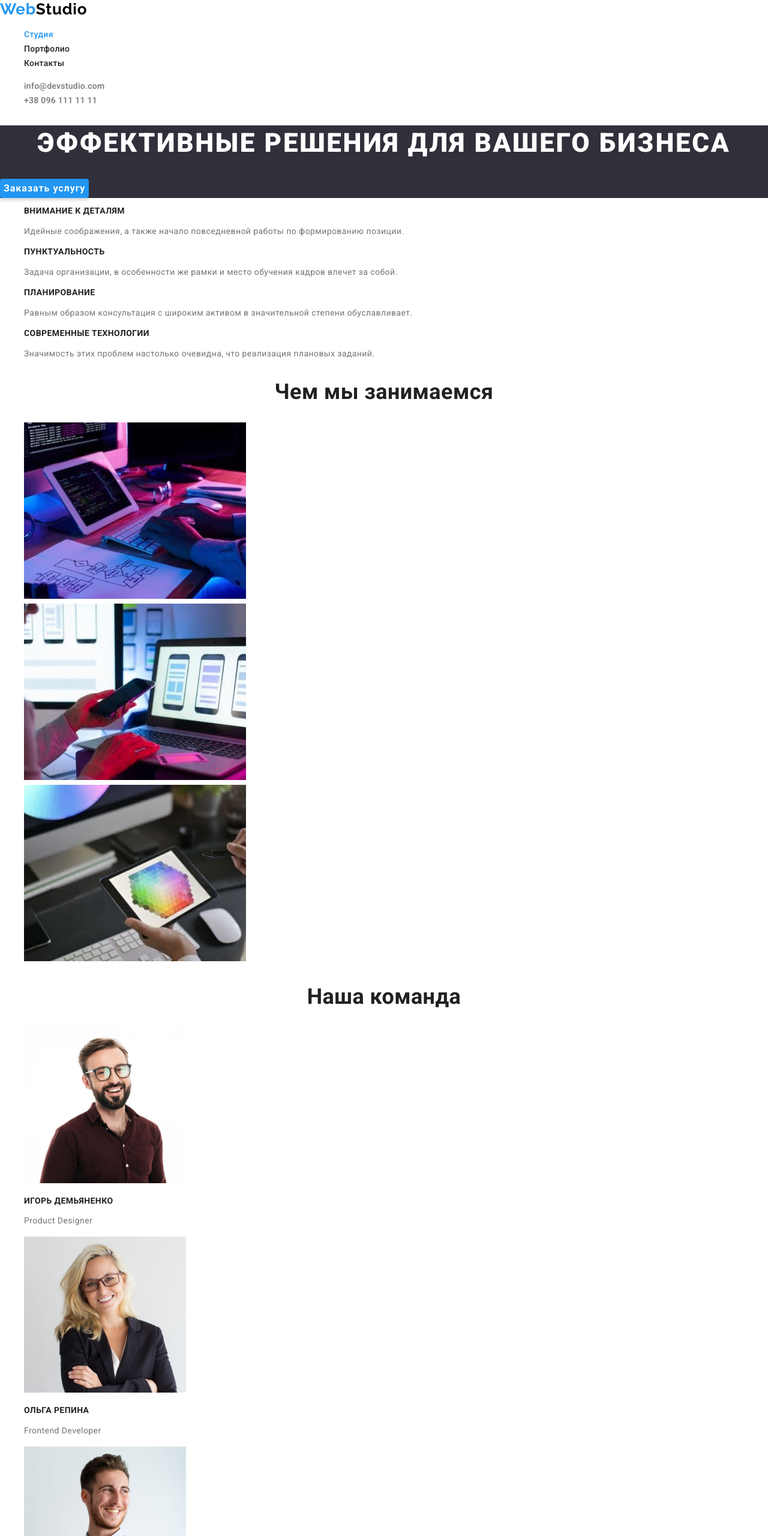
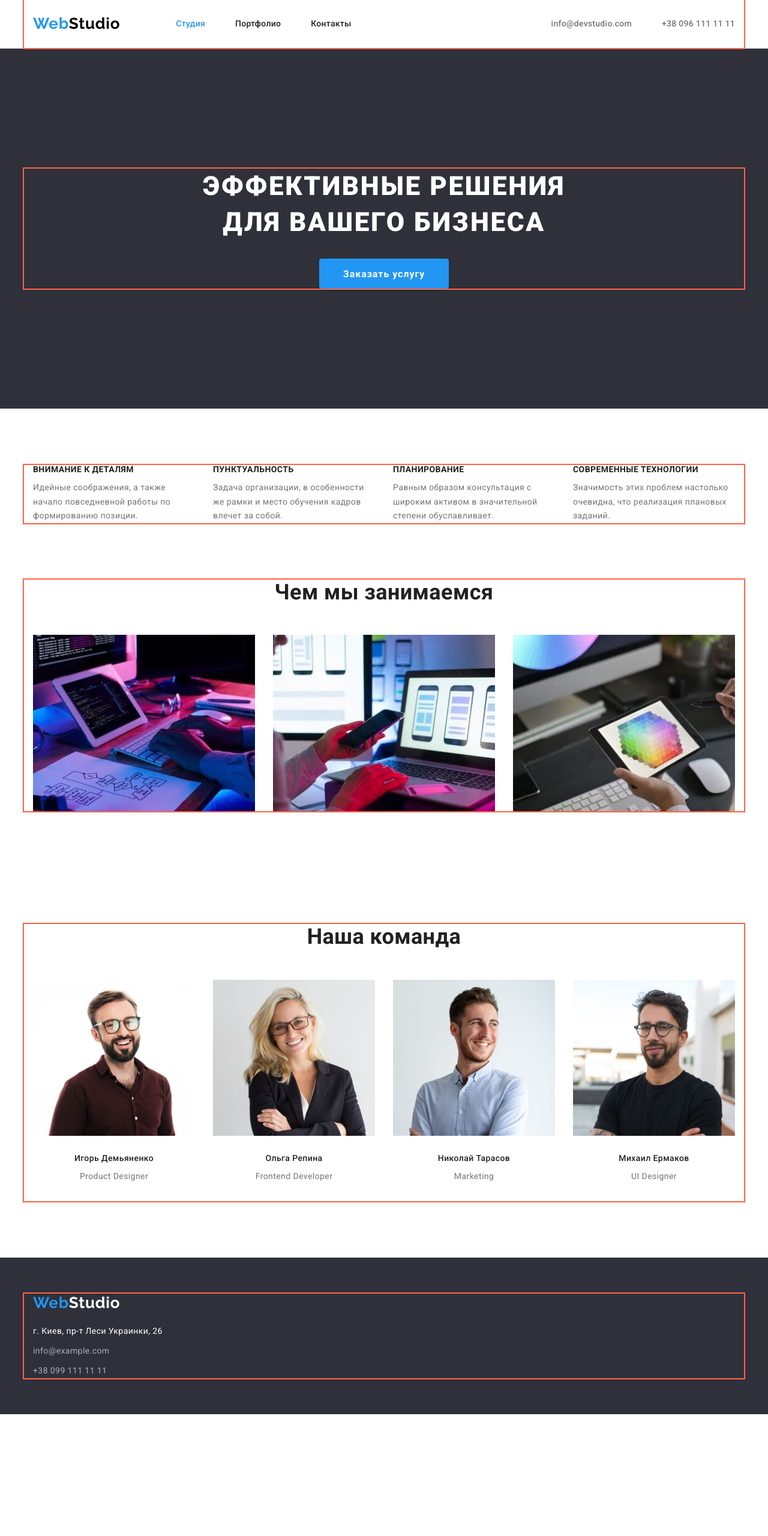
Before and after one commit to Iriskas/goit-markup-hw-03, a plain HTML site: page index.html in a window 1280 px wide. Shown: the top 2560 px of the page at 60% size. After the commit the page ends 2357 px from the top, so only its background shows below. Drawn offline with nearby package versions, Linux system fonts and the light colour scheme.

Commit message:
сделала дз-3 первой странице

```diff
--- a/css/styles.css
+++ b/css/styles.css
@@ -6,18 +6,21 @@
   --accent-color: #2196f3;
   --secondary-accent-color: #188ce8;
   --logo-color: #000000;
+  --adres-link-color: rgba(255, 255, 255, 0.6);
 
   --border-bg-color: #2f303a;
   --section-team-bg-color: #f5f4fa;
 }
 
 /*Global styles*/
-
+img {
+  display: block;
+}
 body {
+  font-family: 'Roboto', sans-serif;
   background-color: var(--main-light-color);
   color: var(--main-font-color);
 
-  font-family: 'Roboto', sans-serif;
   font-weight: 400;
   font-size: 14px;
   line-height: 1.71;
@@ -25,35 +28,97 @@ body {
   margin: 0;
 }
 
+.container {
+  width: 1200px;
+  padding-left: 15px;
+  padding-right: 15px;
+  margin: 0 auto;
+
+  outline: 2px solid tomato;
+}
+.section {
+  padding-top: 94px;
+  padding-bottom: 94px;
+}
+.hang-list {
+  display: flex;
+  column-gap: 30px;
+}
+.hang-item {
+  max-width: 270px;
+}
+.section-work {
+  padding-top: 0;
+}
+.work-list {
+  display: flex;
+  column-gap: 30px;
+}
 .section-title {
+  margin-top: 0;
+  margin-bottom: 50px;
   font-weight: 700;
   font-size: 36px;
   line-height: 1.17;
   text-align: center;
   color: var(--secondory-font-color);
 }
+.section-team {
+  background-color: var(--section-team-bg-color);
+}
+.team-list {
+  display: flex;
+  column-gap: 30px;
+}
 .title {
+  margin-top: 0;
+  margin-bottom: 10px;
   font-weight: 700;
   font-size: 14px;
   line-height: 1.14;
+  color: var(--secondory-font-color);
+}
+.title-foto {
+  font-weight: 500;
+  text-align: center;
+  margin-bottom: 10px;
+}
+.item-title {
   text-transform: uppercase;
-  color: var(--secondory-font-color);
+}
+.item-title-text {
+  margin-top: 0;
+  margin-bottom: 0;
+  text-align: left;
+}
+.title-team {
+  padding: 30px 20px;
+}
+
+.item-foto {
+  margin-top: 0;
+  margin-bottom: 0;
+  text-align: center;
 }
 
 .link,
 .text {
   text-decoration: none;
-  color: inherit;
 }
-
+.link {
+  display: block;
+}
 .list {
   list-style: none;
+  margin: 0;
+  padding: 0;
 }
 
 .button {
-  border-color: transparent;
+  border: 1px solid transparent;
   cursor: pointer;
   border-radius: 4px;
+  font-family: inherit;
 }
 
 .visually-hidden {
@@ -73,7 +138,23 @@ body {
 /* Site Studio */
 
 /* Heder Шапка for page Studio & Portfolio */
-
+.page-header {
+  /*padding-top: 24px;
+  padding-bottom: 25px; */
+  border-bottom: 1px solid #ececec;
+}
+.page-header .container {
+  display: flex;
+  align-items: center;
+}
+.page-nav {
+  display: flex;
+}
+.header-logo {
+  padding-top: 24px;
+  padding-bottom: 25px;
+  margin-right: 93px;
+}
 .logo,
 .web {
   font-family: 'Raleway', sans-serif;
@@ -88,9 +169,28 @@ body {
 .web {
   color: var(--accent-color);
 }
+.nav,
+.contact {
+  display: flex;
+  column-gap: 50px;
+}
+.contact {
+  margin-left: auto;
+}
+/*.nav-item:not(:last-child),
+.contact-item:not(:last-child) {
+  margin-right: 50px;
+} */
+
+/* Или такой вариант + сосед (.contact .item + .item - сосед+сосед )
+.nav-item + .nav-item {
+margin-left: 50px;
+} */
 
 .nav-link,
 .contact-link {
+  padding-top: 32px;
+  padding-bottom: 32px;
   font-weight: 500;
   font-size: 14px;
   line-height: 1.14;
@@ -107,6 +207,7 @@ body {
 .contact-link:focus {
   color: var(--accent-color);
 }
+
 .contact-link {
   color: var(--main-font-color);
 }
@@ -117,15 +218,20 @@ body {
 
 /*  Section Hero */
 .hero {
+  padding-top: 200px;
+  padding-bottom: 200px;
   background-color: var(--border-bg-color);
+  text-align: center;
 }
+
 .hero-title {
+  margin: 0 auto 30px;
   font-weight: 900;
   font-size: 44px;
   line-height: 1.36;
-  text-align: center;
   letter-spacing: 0.06em;
   text-transform: uppercase;
+  max-width: 696px;
 
   color: var(--main-light-color);
 }
@@ -134,11 +240,10 @@ body {
   font-weight: 700;
   font-size: 16px;
   line-height: 1.88;
-  display: flex;
-  align-items: center;
-  text-align: center;
   letter-spacing: 0.06em;
-  border: none;
+  padding: 10px 32px;
+  min-width: 216px;
+  height: 50px;
   background-color: var(--accent-color);
   color: var(--main-light-color);
   box-shadow: 0px 4px 4px rgba(0, 0, 0, 0.15);
@@ -151,7 +256,15 @@ body {
 
 /* Footer Подвал  for Studio & Portfolio */
 .footer {
+  padding: 60px 0;
   background-color: var(--border-bg-color);
+}
+.footer-logo {
+  margin-bottom: 20px;
+}
+.adres-mail,
+.adres-tel {
+  margin-top: 9px;
 }
 .studio,
 .adres .text {
@@ -159,7 +272,6 @@ body {
 }
 .adres .text,
 .adres .link {
-  font-family: 'Roboto', sans-serif;
   font-style: normal;
   font-weight: 400;
   font-size: 14px;
@@ -167,7 +279,7 @@ body {
 }
 
 .adres .link {
-  color: rgba (255, 255, 255, 0.6);
+  color: var(--adres-link-color);
 }
 
 .adres .link:hover,
@@ -178,12 +290,12 @@ body {
 /*Page Portfolio, Main page */
 
 .filter-button {
-  font-family: Roboto;
   font-weight: 500;
   font-size: 16px;
   line-height: 1.63;
   text-align: center;
   letter-spacing: 0.03em;
+  padding: 6px 22px;
   background-color: var(--section-team-bg-color);
   color: var(--secondory-font-color);
 }
@@ -204,6 +316,8 @@ body {
 /* Карточки Cards */
 
 .cards-title {
+  margin-top: 0;
+  margin-bottom: 4px;
   font-weight: 700;
   font-size: 18px;
   line-height: 2;
@@ -212,6 +326,8 @@ body {
 }
 
 .card-text {
+  margin-top: 0;
+  margin-bottom: 0;
   font-size: 16px;
   line-height: 1.88;
 }
@@ -232,3 +348,12 @@ body {
  между секциями-без пробелов
  margin-top:0;
 */
+
+/* Можно обнулить
+h1
+h2
+h3
+h4
+p {
+  margin-top: 0;
+  margin-bottom: 0; */
--- a/index.html
+++ b/index.html
@@ -20,70 +20,89 @@
       href="https://fonts.googleapis.com/css2?family=Raleway:wght@700&family=Roboto:wght@400;500;700;900&display=swap"
       rel="stylesheet"
     />
-    <link rel="stylesheet" href="./css/normalize.css" />
     <link rel="stylesheet" href="./css/styles.css" />
   </head>
 
   <body>
     <!--Шапка сайта с навигацией и контактами-->
     <header class="page-header">
-      <nav>
-        <a href="./index.html" class="link logo"><span class="web">Web</span>Studio</a>
+      <div class="container main-header">
+        <nav class="page-nav">
+          <a href="./index.html" class="link header-logo logo"
+            ><span class="web">Web</span>Studio</a
+          >
           <ul class="nav list">
-          <li><a href="./index.html" class="link nav-link current">Студия</a></li>
-          <li><a href="./portfolio.html" class="link nav-link">Портфолио</a></li>
-          <li><a href="" class="link nav-link">Контакты</a></li>
+            <li class="nav-item">
+              <a href="./index.html" class="link nav-link current">Студия</a>
+            </li>
+            <li class="nav-item">
+              <a href="./portfolio.html" class="link nav-link">Портфолио</a>
+            </li>
+            <li class="nav-item"><a href="" class="link nav-link">Контакты</a></li>
           </ul>
         </nav>
         <!--Наши контакты-->
         <ul class="contact list">
-        <li>
+          <li class="contact-item">
             <a href="mailto:info@devstudio.com" class="link contact-link">info@devstudio.com</a>
           </li>
-        <li><a href="tel:+380961111111" class="link contact-link">+38 096 111 11 11</a></li>
+          <li class="contact-item">
+            <a href="tel:+380961111111" class="link contact-link">+38 096 111 11 11</a>
+          </li>
         </ul>
+      </div>
     </header>
     <main>
       <!--Заказ услуги-->
       <section class="hero">
+        <div class="container">
           <h1 class="hero-title">Эффективные решения для вашего бизнеса</h1>
-        <button class="button hero-button" type="button ">Заказать услугу</button>
+          <button class="button hero-button" type="button">Заказать услугу</button>
+        </div>
       </section>
       <!--Наши собенности почему именно мы -->
-      <section class="section">
+      <section class="section section-hang">
+        <div class="container">
           <h2 class="section-title visually-hidden">Особенности</h2>
-        <ul class="list">
-          <li>
-            <h3 class="title">Внимание к деталям</h3>
-            <p>Идейные соображения, а также начало повседневной работы по формированию позиции.</p>
+          <ul class="hang-list list">
+            <li class="hang-item">
+              <h3 class="title item-title">Внимание к деталям</h3>
+              <p class="item-title-text">
+                Идейные соображения, а также начало повседневной работы по формированию позиции.
+              </p>
             </li>
-          <li>
-            <h3 class="title">Пунктуальность</h3>
-            <p>
+            <li class="hang-item">
+              <h3 class="title item-title">Пунктуальность</h3>
+              <p class="item-title-text">
                 Задача организации, в особенности же рамки и место обучения кадров влечет за собой.
               </p>
             </li>
-          <li>
-            <h3 class="title">Планирование</h3>
-            <p>
+            <li class="hang-item">
+              <h3 class="title item-title">Планирование</h3>
+              <p class="item-title-text">
                 Равным образом консультация с широким активом в значительной степени обуславливает.
               </p>
             </li>
-          <li>
-            <h3 class="title">Современные технологии</h3>
-            <p>Значимость этих проблем настолько очевидна, что реализация плановых заданий.</p>
+            <li class="hang-item">
+              <h3 class="title item-title">Современные технологии</h3>
+              <p class="item-title-text">
+                Значимость этих проблем настолько очевидна, что реализация плановых заданий.
+              </p>
             </li>
           </ul>
+        </div>
       </section>
       <!--Чем занимается наша команда-->
-      <section class="section">
+      <section class="section section-work">
+        <div class="container">
           <h2 class="section-title">Чем мы занимаемся</h2>
-        <ul class="list">
+          <ul class="work-list list">
             <li>
               <img
                 src="./images/verstka.jpg"
                 alt="программист верстает полученный в бумажном виде схематический проект на ноутбуке"
                 width="370"
+                height="294"
               />
             </li>
             <li>
@@ -91,6 +110,7 @@
                 src="./images/design.jpg"
                 alt="дизайнер делает варианты макетов проекта для смартфон на ноутбуке"
                 width="370"
+                height="294"
               />
             </li>
             <li>
@@ -98,40 +118,53 @@
                 src="./images/css.jpg"
                 alt="в руках держат планшет с разноцветной палитрой в виде сот "
                 width="370"
+                height="294"
               />
             </li>
           </ul>
+        </div>
       </section>
       <!--Наша команда фото сотрудников-->
       <section class="section">
+        <div class="container">
           <h2 class="section-title">Наша команда</h2>
-        <ul class="list">
+          <ul class="team-list list">
             <li>
               <img src="./images/img1.jpg" alt="фото сотрудника Игоря Демьяненко" width="270" />
-            <h3 class="title">Игорь Демьяненко</h3>
-            <p>Product Designer</p>
+              <div class="title-team">
+                <h3 class="title title-foto">Игорь Демьяненко</h3>
+                <p class="item-foto">Product Designer</p>
+              </div>
             </li>
             <li>
               <img src="./images/img2.jpg" alt="фото сотрудник Ольга Репина" width="270" />
-            <h3 class="title">Ольга Репина</h3>
-            <p>Frontend Developer</p>
+              <div class="title-team">
+                <h3 class="title title-foto">Ольга Репина</h3>
+                <p class="item-foto">Frontend Developer</p>
+              </div>
             </li>
             <li>
               <img src="./images/img3.jpg" alt="фото сотрудника Николай Тарасов" width="270" />
-            <h3 class="title">Николай Тарасов</h3>
-            <p>Marketing</p>
+              <div class="title-team">
+                <h3 class="title title-foto">Николай Тарасов</h3>
+                <p class="item-foto">Marketing</p>
+              </div>
             </li>
             <li>
               <img src="./images/img4.jpg" alt="фото сотрудника Михаил Ермаков" width="270" />
-            <h3 class="title">Михаил Ермаков</h3>
-            <p>UI Designer</p>
+              <div class="title-team">
+                <h3 class="title title-foto">Михаил Ермаков</h3>
+                <p class="item-foto">UI Designer</p>
+              </div>
             </li>
           </ul>
+        </div>
       </section>
     </main>
     <!--Подвал с логотипом и адресом-->
     <footer class="footer">
-      <a href="./index.html" class="logo text">
+      <div class="container">
+        <a href="./index.html" class="link footer-logo logo">
           <span class="web">Web</span><span class="studio">Studio</span></a
         >
         <address class="adres">
@@ -141,14 +174,15 @@
                 href="https://goo.gl/maps/CPtrU1FHBa2aNyZL9"
                 target="_blank"
                 rel="noopener noreferrer"
-              class="text link"
+                class="text"
                 >г. Киев, пр-т Леси Украинки, 26
               </a>
             </li>
-          <li><a href="mailto:info@example.com" class="link">info@example.com</a></li>
-          <li><a href="tel:+380991111111" class="link">+38 099 111 11 11</a></li>
+            <li><a href="mailto:info@example.com" class="link adres-mail">info@example.com</a></li>
+            <li><a href="tel:+380991111111" class="link adres-tel">+38 099 111 11 11</a></li>
           </ul>
         </address>
+      </div>
     </footer>
   </body>
 </html>
```
Also changed, not shown: portfolio.html (+7 -4 lines). Lines whose indentation alone changed are shown as unchanged.
